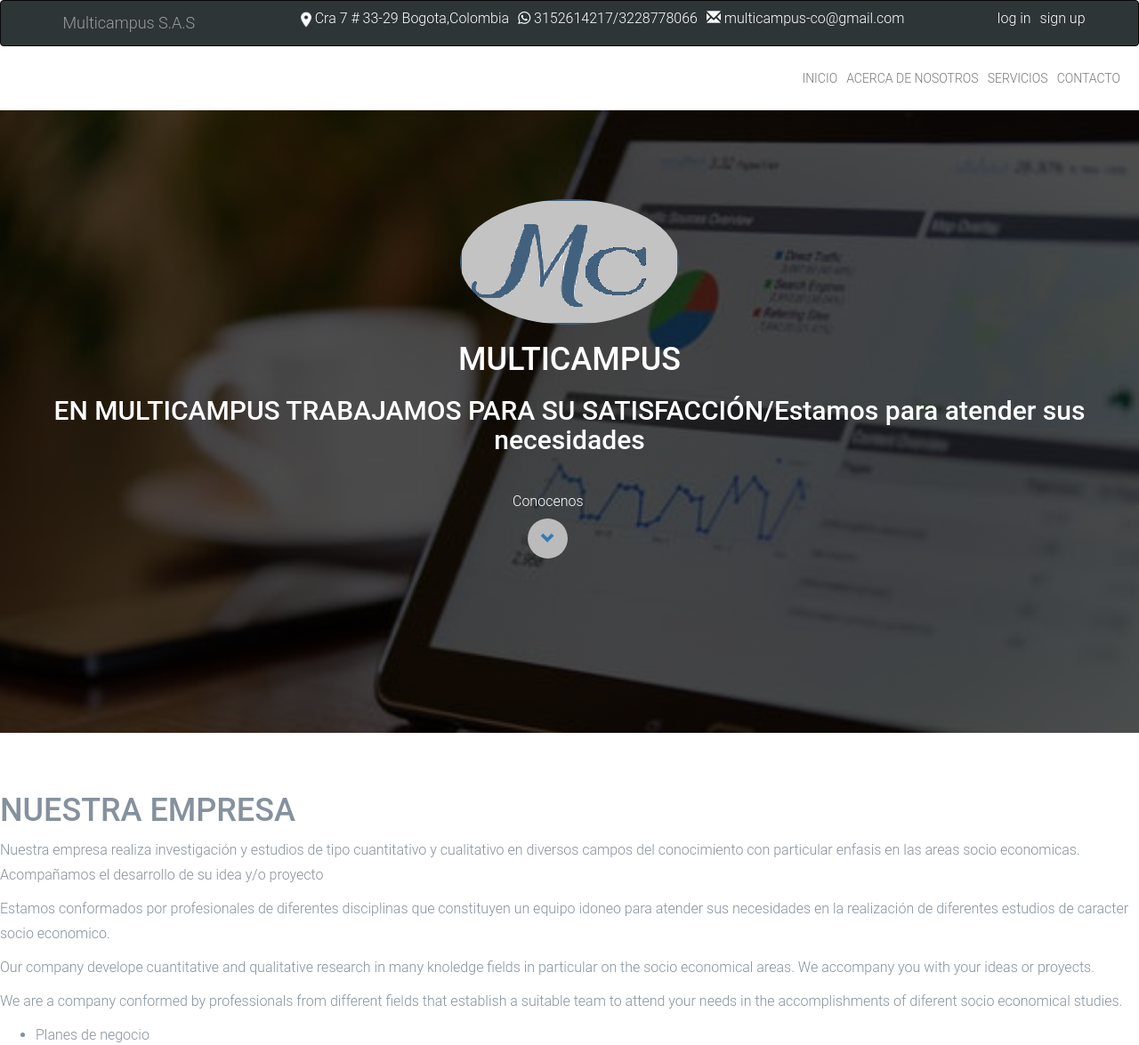
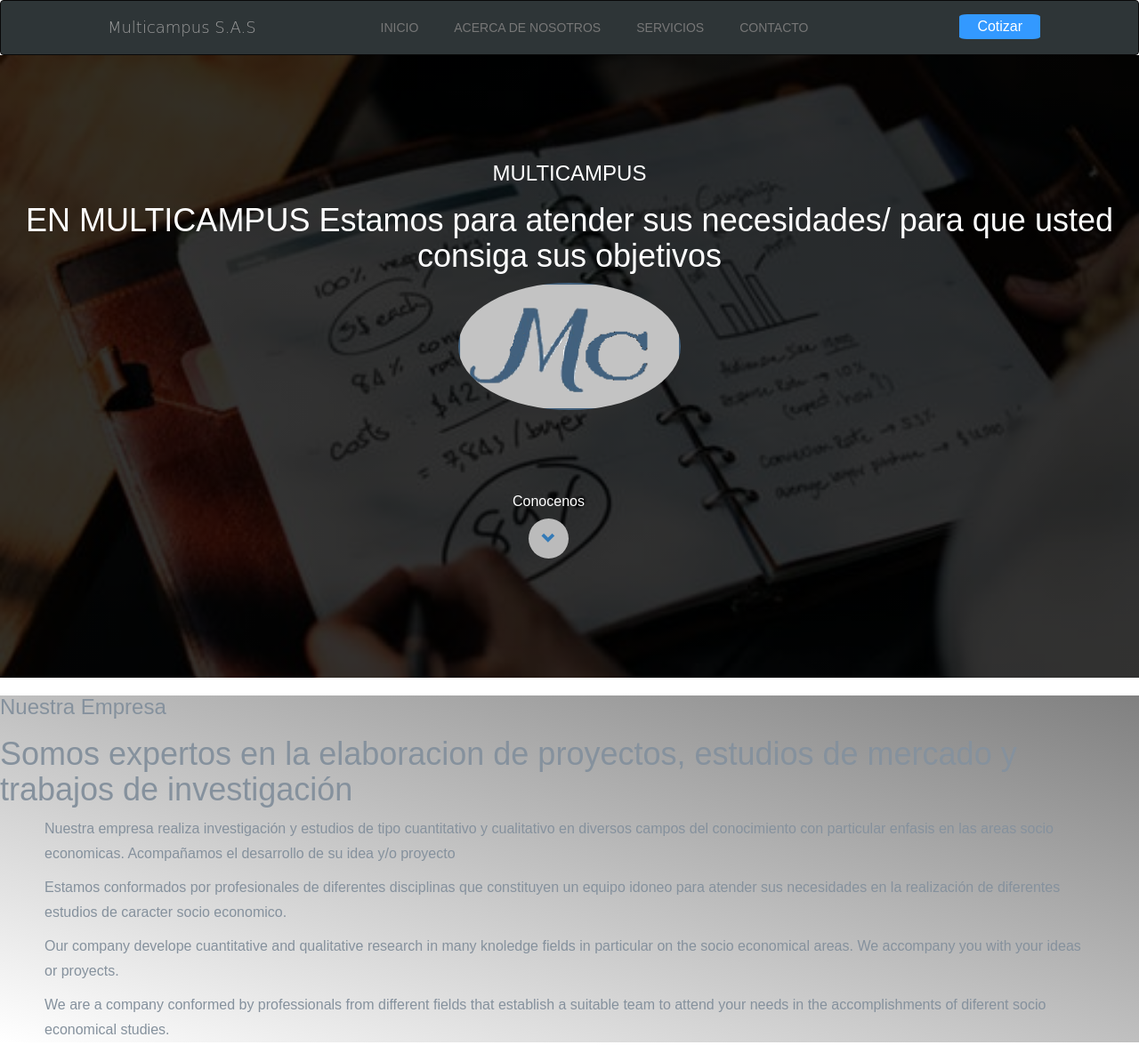
Before and after one commit to DavidMejia025/Multicampus, a plain HTML site: page Multicampus/index.html in a window 1280 px wide. Shown: the top 1175 px of the page at 89% size. Drawn offline with nearby package versions, Linux system fonts and the light colour scheme.

Commit message:
Checking the page again, clearing the style of the nav bar and cover section

```diff
--- a/Multicampus/index.html
+++ b/Multicampus/index.html
@@ -24,22 +24,6 @@
         <span class="navbar-brand">Multicampus S.A.S</span>
       </div>
       <div class="navbar-content">
-        <ul>
-          <li><span> <img src="./images/location.png" style="height:20px"></span>Cra 7 # 33-29 Bogota,Colombia</li>
-          <li><i class="fa fa-whatsapp" aria-hidden="true"></i> 3152614217/3228778066 </li>
-          <li><span class="glyphicon glyphicon-envelope"></span>  multicampus-co@gmail.com </li>
-        </ul>
-      </div>
-      <div>
-        <ul>
-          <li>log in</li>
-          <li>sign up</li>
-        </ul>
-      </div>
-  </nav>
-
-  <nav class="navbar">
-    <div class="container-fluid">
         <ul class="nav navbar-nav">
           <li><a href="#">INICIO</a></li>
           <li><a href="#">ACERCA DE NOSOTROS</a></li>
@@ -47,14 +31,21 @@
           <li><a href="#">CONTACTO</a></li>
         </ul>
       </div>
+      <div>
+        <ul class="quote">
+          <li> <a href="#">Cotizar </a></li>
+        </ul>
+      </div>
   </nav>
+
 </header>
-
+  <section id="Container">
     <section id="HOME">
       <div class="home-central">
+
+        <h3> MULTICAMPUS</h1>
+        <h1> EN MULTICAMPUS Estamos para atender sus necesidades/ para que usted consiga sus objetivos</h2>
         <img src="./images/Logo.png">
-      <h1> MULTICAMPUS</h1>
-      <h2> EN MULTICAMPUS TRABAJAMOS PARA SU SATISFACCIÓN/Estamos para atender sus necesidades</h2>
       </div>
       <div class="home-learn-more ">
         <span class="text">Conocenos</span>
@@ -64,13 +55,15 @@
       </div>
     </section>
 
-  <section id="ACERCA DE NOSOTROS">
-  <img src="./images/location.png">
-        <h1>NUESTRA EMPRESA </h1>
+    <section id="AboutUs">
+          <h3 id= "AaboutUsTitle">Nuestra Empresa </h3>
+          <h1>Somos expertos en la elaboracion de proyectos, estudios de mercado y trabajos de investigación</h1>
+          <div class = "OurCompany">
             <p> Nuestra empresa realiza investigación y estudios de tipo cuantitativo y cualitativo en diversos campos del conocimiento con particular enfasis en las areas socio economicas. Acompañamos el desarrollo de su idea y/o proyecto</p>
             <p>Estamos conformados por profesionales de diferentes disciplinas que constituyen un equipo idoneo para atender sus necesidades en la realización de diferentes estudios de caracter socio economico.</p>
             <p>Our company develope cuantitative and qualitative research in many knoledge fields in particular on the socio economical areas. We  accompany you with your ideas or proyects.</p>
             <p>We are a company conformed by professionals from different fields that establish a suitable team to attend your needs in the accomplishments of diferent socio economical studies.</p>
+          </div>
     </section>
 
     <section id = "SERVICIOS">
@@ -83,7 +76,7 @@
       <li> Formulacion y evaluacion de planes de desarrollo</li>
     </ul>
 
-    <div class="container">
+      <div class="container2">
         <div class="row text-center row-bottom-padded-md">
           <div class="col-md-8 col-md-offset-2">
             <figure class="fh5co-devices animate-box"><img src="images/img_devices.png" alt="Free HTML5 Bootstrap Template" class="img-responsive"></figure>
@@ -116,6 +109,7 @@
       <input type="submit" name="" value="Enviar">
     </form>
     </section>
+  </section>
 
 
 </body>
--- a/Multicampus/style.css
+++ b/Multicampus/style.css
@@ -11,7 +11,7 @@
 }
 
 body {
-  font-family: "Roboto", Arial, sans-serif;
+  font-family: 'Ubuntu', sans-serif;
   font-size: 16px;
   line-height: 28px;
   font-weight: 300;
@@ -31,6 +31,9 @@ body {
   display:flex;
   flex-direction: row;;
 }
+.navbar-header span{
+  font-family: 'Chela One', cursive;
+}
 .navbar li{
   color: white;
   margin: 5px;
@@ -40,7 +43,7 @@ body {
 }
 
 .navbar.navbar-default,
-.nav.navbar-nav li a{
+.nav.navbar-nav ul li a{
   margin: 0;
   padding:0;
 }
@@ -54,14 +57,13 @@ body {
   text-decoration: none;
 }
 .nav.navbar-nav li a{
-  margin-top: 20px;
+  margin-top: 0px;
   color:#777777;
   text-align: center;
 }
 
 .nav.navbar-nav li a:hover{
-  background-color: #ffffff;
-  color:#222222;
+  color:#3399ff;
   font-weight: bold;
 }
 
@@ -70,16 +72,37 @@ body {
   color: black;
 }
 
+.quote li{
+  border: 2px blue;
+  border-radius: 10%;
+  background-color: #3399ff;
+  padding: 0px 20px 0px 20px;
+  margin-top:13px;
+}
+
+.quote li a {
+  color:#ffffff;
+}
+
+.quote li a:hover{
+  font-size: 25px;
+  text-decoration: none;
+  font-family: "SF Pro Text","SF Pro Icons","Helvetica Neue","Helvetica","Arial",sans-serif
+
+}
+
+/* --------------------------------------- Container ----------------------------------*/
+
 /*----------------------------------------Home------------------------------------------*/
 
 #HOME{
   background-attachment: fixed;
   background-color: transparent;
-  background: linear-gradient( rgba(0, 0, 0, 0.7), rgba(0, 0, 0, 0.7) ) ,  url('./images/cover2.jpeg') no-repeat center top;
+  background: linear-gradient( rgba(0, 0, 0, 0.8), rgba(0, 0, 0, 0.8) ) ,  url('./images/cover3.jpeg') no-repeat center top;
   background-size: cover;
   color:white;
-  height: 100%;
   text-align: center;
+  height: 700px;
 }
 
 #HOME img{
@@ -91,36 +114,14 @@ body {
   display: inline-block;
   top:100px;
 }
-@media (min-width: 1281px) {
-   #HOME{
-    height:480px;
-  }
+.home-central img{
+  width:250px;
 }
-@media (min-width: 1025px) and (max-width: 1280px) {
- #HOME{
-  height:700px;
- }
-}
-@media (min-width: 768px) and (max-width: 1024px) {
-
-}
-@media (min-width: 768px) and (max-width: 1024px) and (orientation: landscape) {
-
-}
-@media (min-width: 481px) and (max-width: 767px) {
-
-}
-@media (min-width: 320px) and (max-width: 480px) {
-}
-
 #HOME .home-learn-more {
   position: absolute;
   top: 550px;
   left: 45%;
   text-align: center;
-}
-#HOME .home-learn-more a {
-  display: block;
 }
 #HOME .home-learn-more  a {
   display: block;
@@ -140,3 +141,14 @@ body {
   color: #fff;
   vertical-align: middle;
 }
+#AboutUs{
+  background: linear-gradient(to top right, white , gray)
+
+}
+#AboutUsTitle{
+  margin-top: 150px;
+  color: red;
+}
+.OurCompany{
+  margin: 0 50px 0 50px;
+}
```
Also changed, not shown: Multicampus/images/cover3.jpeg (added), 2 other files. Lines whose indentation alone changed are shown as unchanged.
